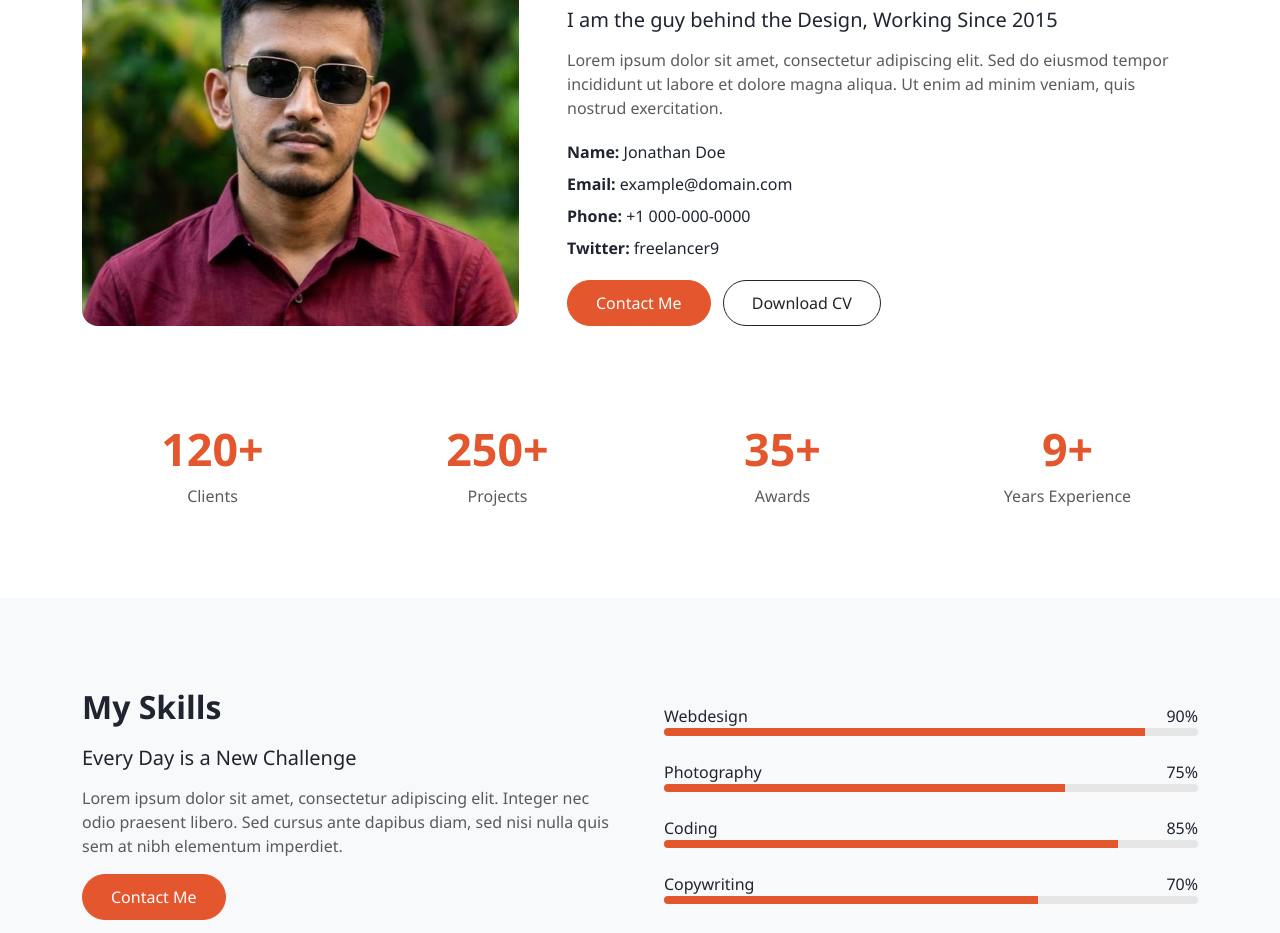
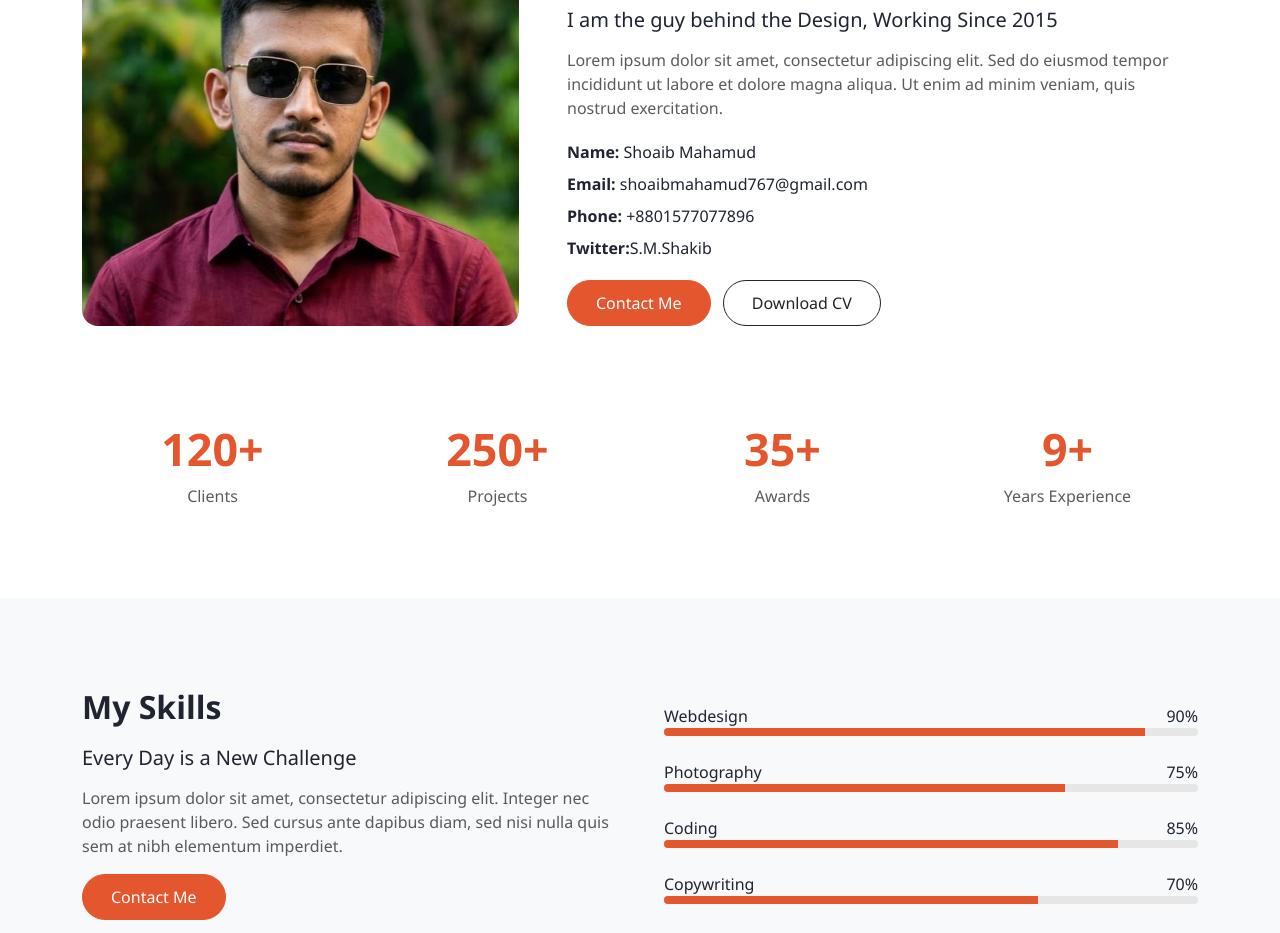
Before and after one commit to diplomainweb/portfolio, a plain HTML site: page index.html in a window 1280 px wide. Shown: the part 1480-2413 px from the top of the page. Drawn offline with nearby package versions, Linux system fonts and the light colour scheme.

Commit message:
Update index.html

```diff
--- a/index.html
+++ b/index.html
@@ -127,10 +127,10 @@
           </p>
 
           <ul class="list-unstyled info-list">
-            <li><strong>Name:</strong> Jonathan Doe</li>
-            <li><strong>Email:</strong> example@domain.com</li>
-            <li><strong>Phone:</strong> +1 000-000-0000</li>
-            <li><strong>Twitter:</strong> freelancer9</li>
+            <li><strong>Name:</strong> Shoaib Mahamud</li>
+            <li><strong>Email:</strong> shoaibmahamud767@gmail.com</li>
+            <li><strong>Phone:</strong> <link> +8801577077896 </link></li>
+            <li><strong>Twitter:</strong>S.M.Shakib</li>
           </ul>
 
           <a href="#contact" class="btn btn-accent me-2">Contact Me</a>
```
